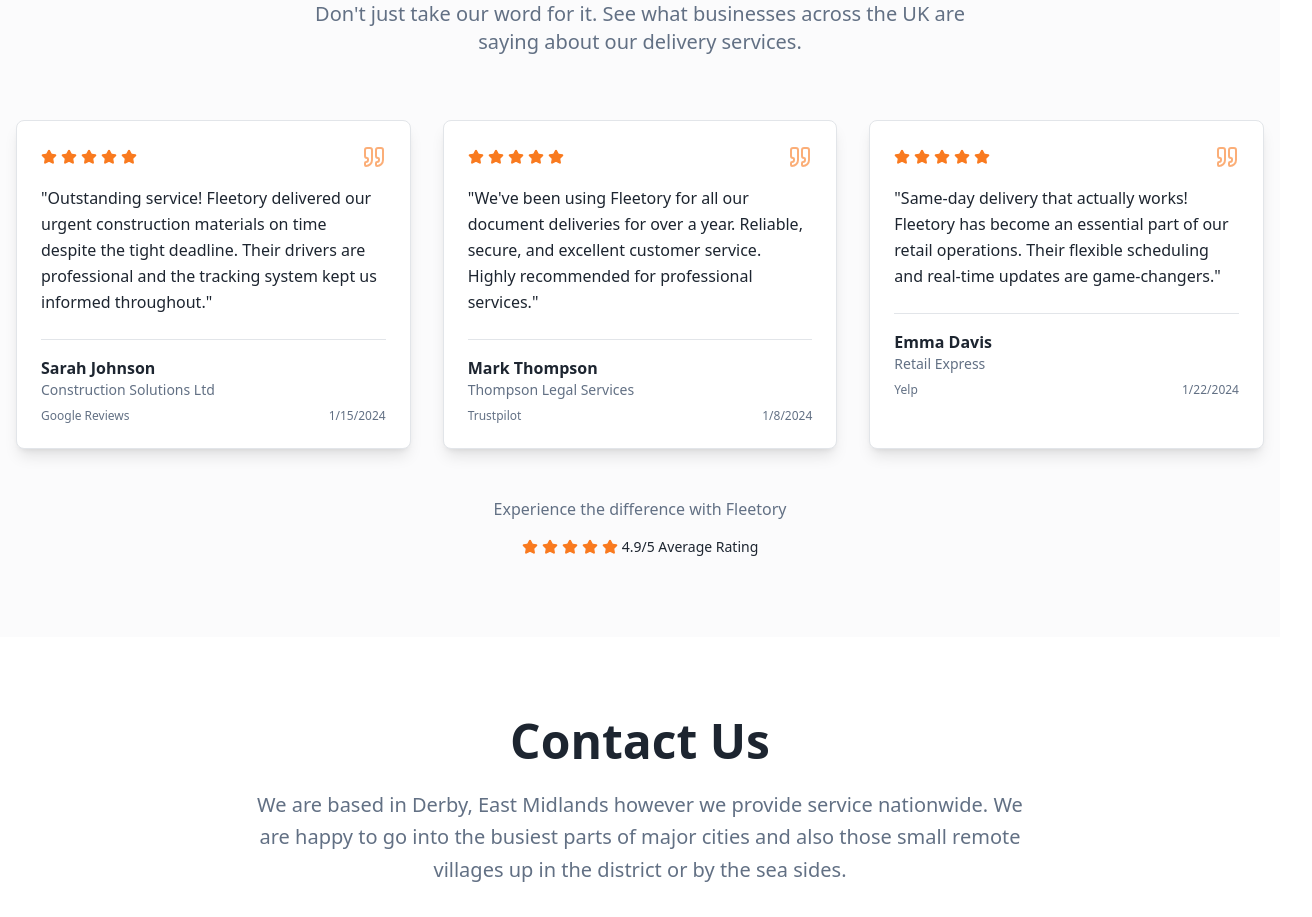
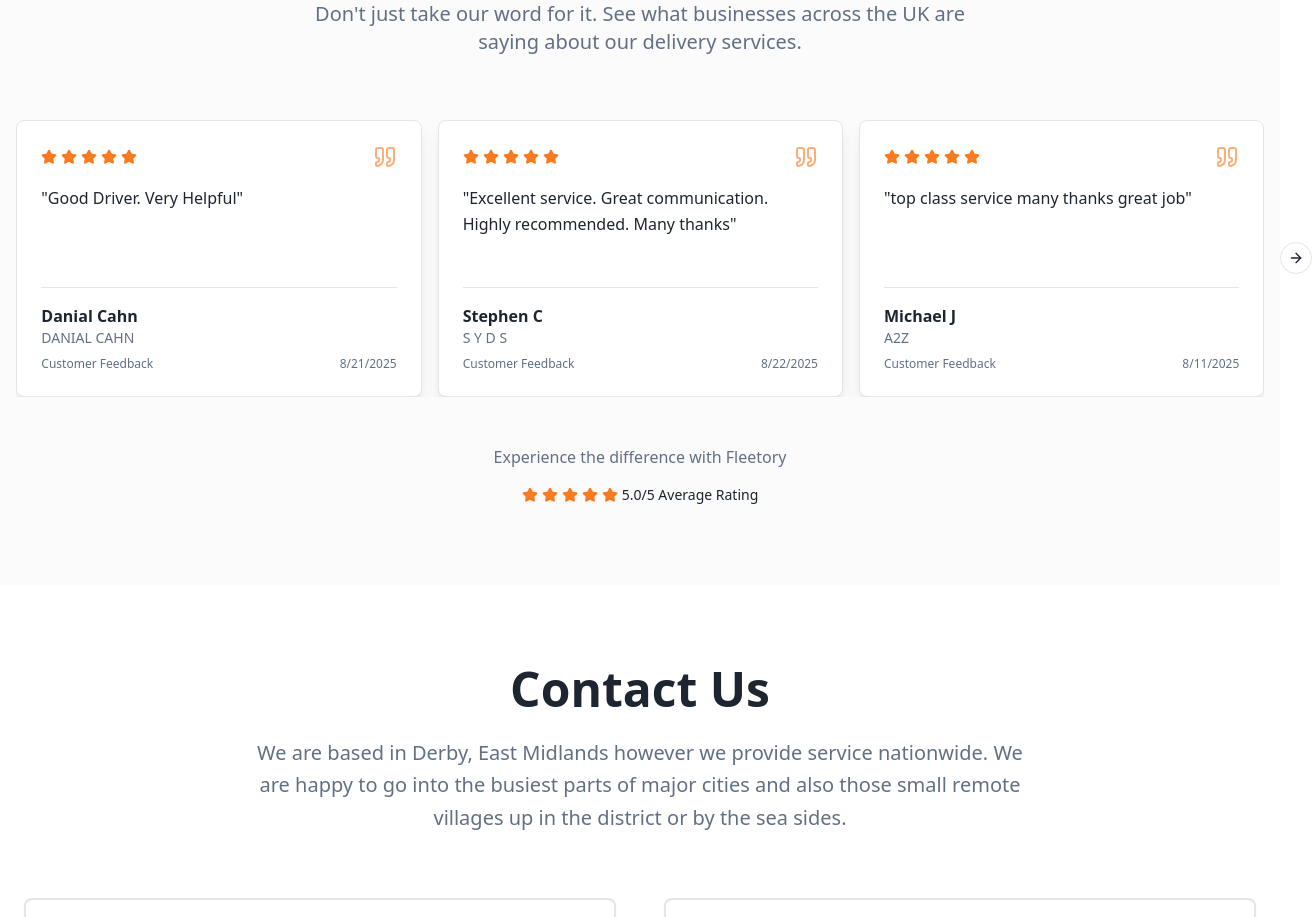
Before and after one commit to wajid12338-beep/final-mile-flow, a React (Vite) app: page / in a window 1280 px wide. Shown: the part 3340-4257 px from the top of the page, 1312 px wide, since content can reach past the window. Built offline with nearby package versions, Linux system fonts and the light colour scheme.

Commit message:
Update reviews and add carousel
Update the reviews section with new customer testimonials and implement a slow-moving carousel effect for the reviews, displaying them from right to left.

```diff
--- a/package.json
+++ b/package.json
@@ -46,6 +46,7 @@
     "clsx": "^2.1.1",
     "cmdk": "^1.1.1",
     "date-fns": "^3.6.0",
+    "embla-carousel-autoplay": "^8.6.0",
     "embla-carousel-react": "^8.6.0",
     "input-otp": "^1.4.2",
     "lucide-react": "^0.462.0",
--- a/src/components/Reviews.tsx
+++ b/src/components/Reviews.tsx
@@ -1,5 +1,13 @@
 import { Star, Quote } from "lucide-react";
 import { Card, CardContent } from "@/components/ui/card";
+import {
+  Carousel,
+  CarouselContent,
+  CarouselItem,
+  CarouselNext,
+  CarouselPrevious,
+} from "@/components/ui/carousel";
+import Autoplay from "embla-carousel-autoplay";
 
 interface Review {
   id: number;
@@ -11,34 +19,70 @@ interface Review {
   date: string;
 }
 
-// Sample reviews - replace with your actual reviews
+// Real customer reviews from actual clients
 const reviews: Review[] = [
   {
     id: 1,
-    name: "Sarah Johnson",
-    company: "Construction Solutions Ltd",
+    name: "David S",
+    company: "D&L Couriers",
     rating: 5,
-    text: "Outstanding service! Fleetory delivered our urgent construction materials on time despite the tight deadline. Their drivers are professional and the tracking system kept us informed throughout.",
-    platform: "Google Reviews",
-    date: "2024-01-15"
+    text: "Brilliant job from start to finish, great pics of goods at each end and pod provided. Thank you 🤩",
+    platform: "Customer Feedback",
+    date: "2025-08-29"
   },
   {
     id: 2,
-    name: "Mark Thompson",
-    company: "Thompson Legal Services",
+    name: "Danial Cahn",
+    company: "DANIAL CAHN",
     rating: 5,
-    text: "We've been using Fleetory for all our document deliveries for over a year. Reliable, secure, and excellent customer service. Highly recommended for professional services.",
-    platform: "Trustpilot",
-    date: "2024-01-08"
+    text: "Good Driver. Very Helpful",
+    platform: "Customer Feedback",
+    date: "2025-08-21"
   },
   {
     id: 3,
-    name: "Emma Davis",
-    company: "Retail Express",
+    name: "Stephen C",
+    company: "S Y D S",
     rating: 5,
-    text: "Same-day delivery that actually works! Fleetory has become an essential part of our retail operations. Their flexible scheduling and real-time updates are game-changers.",
-    platform: "Yelp",
-    date: "2024-01-22"
+    text: "Excellent service. Great communication. Highly recommended. Many thanks",
+    platform: "Customer Feedback",
+    date: "2025-08-22"
+  },
+  {
+    id: 4,
+    name: "Michael J",
+    company: "A2Z",
+    rating: 5,
+    text: "top class service many thanks great job",
+    platform: "Customer Feedback",
+    date: "2025-08-11"
+  },
+  {
+    id: 5,
+    name: "Sharon H",
+    company: "TRANSGAT",
+    rating: 5,
+    text: "Top class service, highly recommended, will definitely use again !",
+    platform: "Customer Feedback",
+    date: "2025-08-13"
+  },
+  {
+    id: 6,
+    name: "Fahad D",
+    company: "MENTEC",
+    rating: 5,
+    text: "AMAZING SERVICE WOULD RECOMMEND TO EVERYONE A 1000%",
+    platform: "Customer Feedback",
+    date: "2025-08-05"
+  },
+  {
+    id: 7,
+    name: "Spencer N",
+    company: "BSG",
+    rating: 5,
+    text: "Would Definitely use again. Prompt Delivery, Courteous",
+    platform: "Customer Feedback",
+    date: "2025-08-04"
   }
 ];
 
@@ -69,10 +113,24 @@ const Reviews = () => {
           </p>
         </div>
 
-        <div className="grid grid-cols-1 md:grid-cols-2 lg:grid-cols-3 gap-8">
+        <Carousel
+          opts={{
+            align: "start",
+            loop: true,
+          }}
+          plugins={[
+            Autoplay({
+              delay: 4000,
+              stopOnInteraction: true,
+            }),
+          ]}
+          className="w-full"
+        >
+          <CarouselContent className="-ml-2 md:-ml-4">
             {reviews.map((review) => (
-            <Card key={review.id} className="relative bg-card border shadow-lg hover:shadow-xl transition-shadow duration-300">
-              <CardContent className="p-6">
+              <CarouselItem key={review.id} className="pl-2 md:pl-4 md:basis-1/2 lg:basis-1/3">
+                <Card className="relative bg-card border shadow-lg hover:shadow-xl transition-shadow duration-300 h-full">
+                  <CardContent className="p-6 flex flex-col h-full">
                     <div className="flex items-center justify-between mb-4">
                       <div className="flex space-x-1">
                         {renderStars(review.rating)}
@@ -80,11 +138,11 @@ const Reviews = () => {
                       <Quote className="h-6 w-6 text-logistics-orange opacity-60" />
                     </div>
 
-                <p className="text-card-foreground mb-6 leading-relaxed">
+                    <p className="text-card-foreground mb-6 leading-relaxed flex-grow">
                       "{review.text}"
                     </p>
 
-                <div className="border-t border-border pt-4">
+                    <div className="border-t border-border pt-4 mt-auto">
                       <div className="mb-2">
                         <h4 className="font-semibold text-card-foreground">
                           {review.name}
@@ -103,8 +161,12 @@ const Reviews = () => {
                     </div>
                   </CardContent>
                 </Card>
+              </CarouselItem>
             ))}
-        </div>
+          </CarouselContent>
+          <CarouselPrevious />
+          <CarouselNext />
+        </Carousel>
 
         <div className="text-center mt-12">
           <p className="text-muted-foreground mb-4">
@@ -113,7 +175,7 @@ const Reviews = () => {
           <div className="flex items-center justify-center space-x-1">
             {renderStars(5)}
             <span className="ml-2 text-sm font-medium text-foreground">
-              4.9/5 Average Rating
+              5.0/5 Average Rating
             </span>
           </div>
         </div>
```
Also changed, not shown: 1 other file (tests, documents, lock files or other folders). Lines whose indentation alone changed are shown as unchanged.
